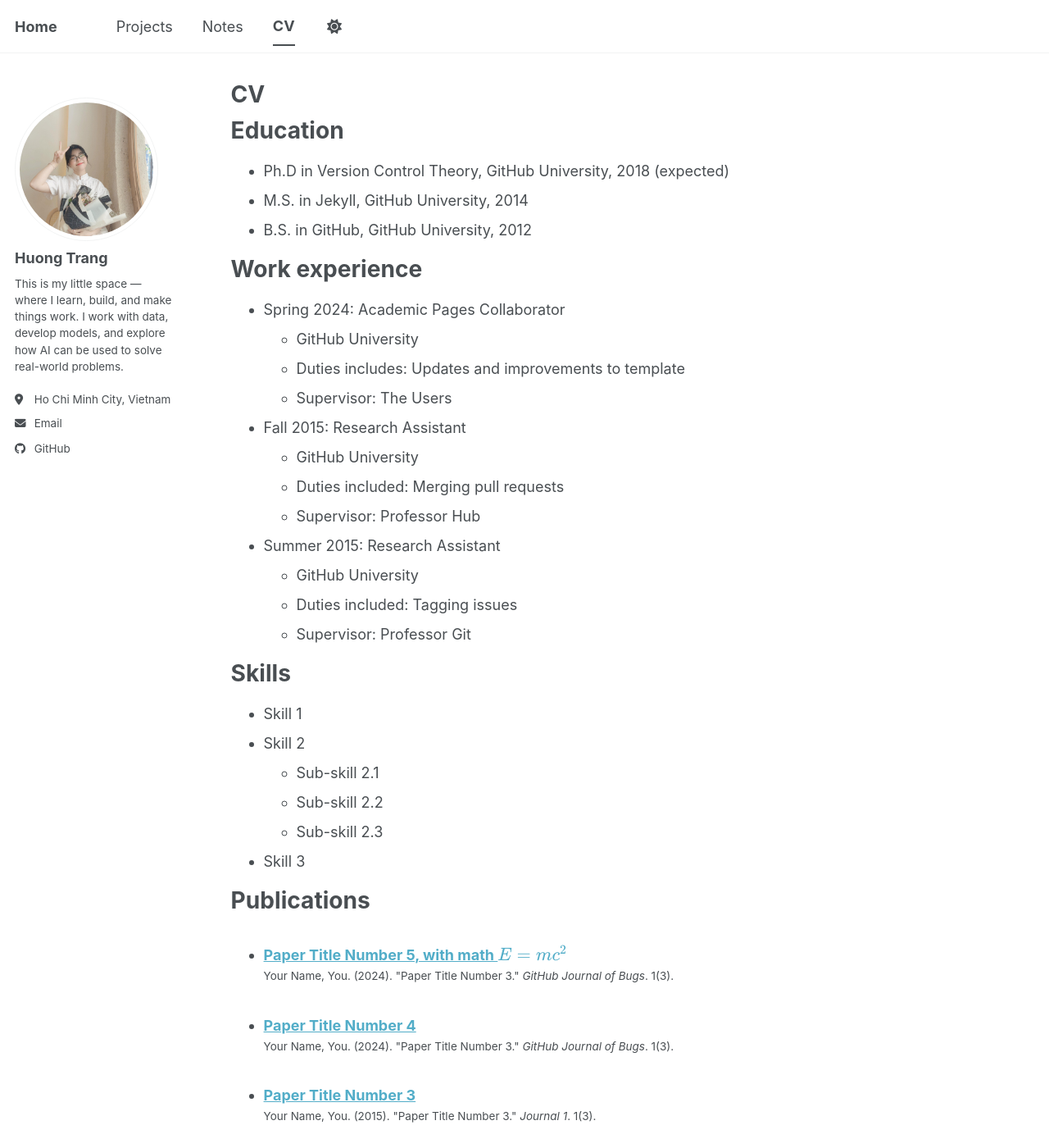
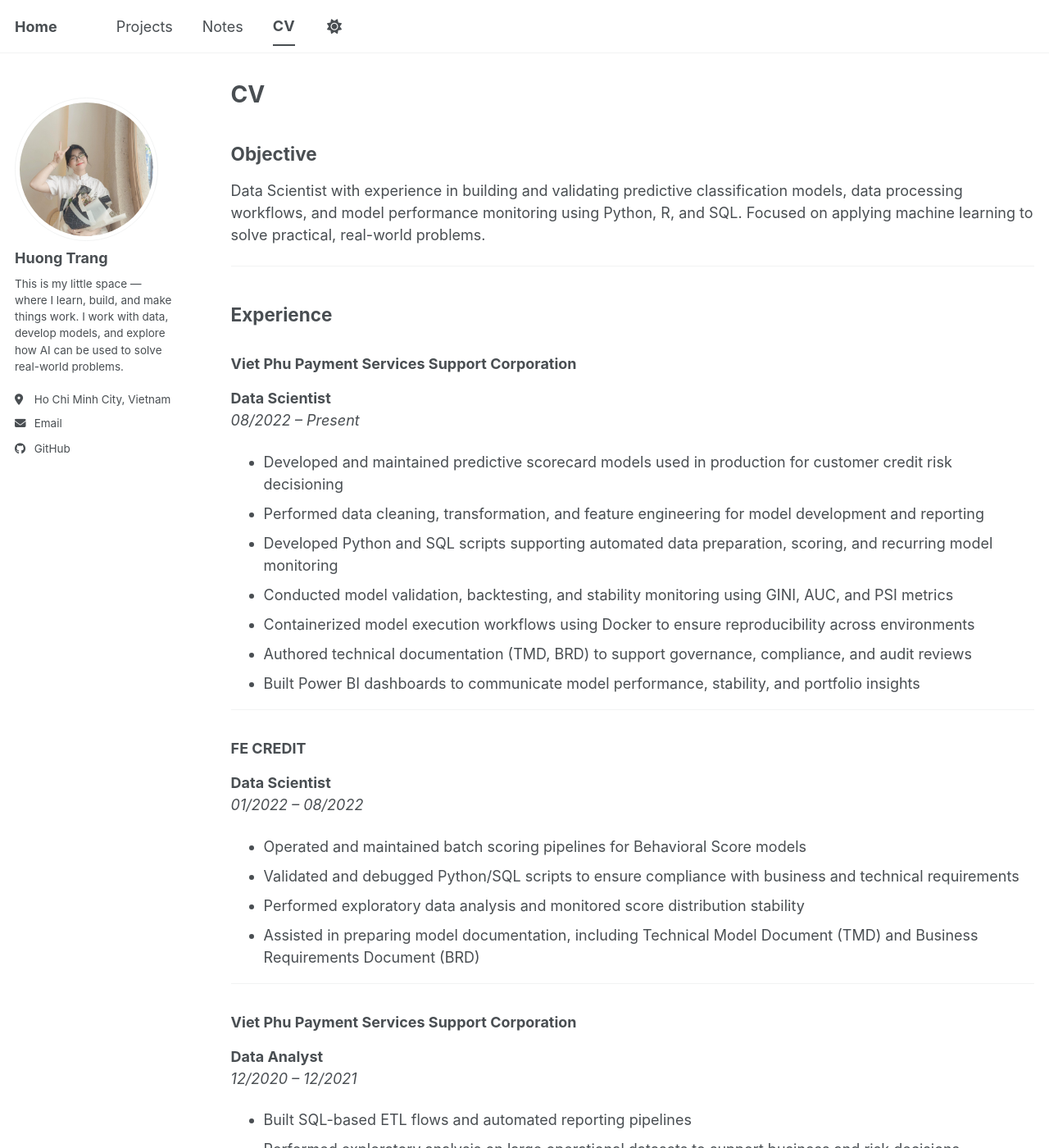
Before and after one commit to HuongTrangDo/huongtrangdo.github.io, a Jekyll site: the page built from _pages/cv.md, in a window 1280 px wide and 1400 px high. Shown: the whole window at 82% size. Built offline with Jekyll 4.4.1, drawn with Linux system fonts in a browser that asks for light colours; a script bundle is joined from its source files by our own code; library files that are not in the unit come from our copies; some of the changed text lies outside the part shown.

Commit message:
Update cv.md

```diff
--- a/_pages/cv.md
+++ b/_pages/cv.md
@@ -9,56 +9,75 @@ redirect_from:
 
 {% include base_path %}
 
-Education
-======
-* Ph.D in Version Control Theory, GitHub University, 2018 (expected)
-* M.S. in Jekyll, GitHub University, 2014
-* B.S. in GitHub, GitHub University, 2012
+## Objective
+Data Scientist with experience in building and validating predictive classification models, data processing workflows, and model performance monitoring using Python, R, and SQL. Focused on applying machine learning to solve practical, real-world problems.
 
-Work experience
-======
-* Spring 2024: Academic Pages Collaborator
-  * GitHub University
-  * Duties includes: Updates and improvements to template
-  * Supervisor: The Users
+---
 
-* Fall 2015: Research Assistant
-  * GitHub University
-  * Duties included: Merging pull requests
-  * Supervisor: Professor Hub
+## Experience
 
-* Summer 2015: Research Assistant
-  * GitHub University
-  * Duties included: Tagging issues
-  * Supervisor: Professor Git
+### Viet Phu Payment Services Support Corporation
+**Data Scientist**
+*08/2022 – Present*
 
-Skills
-======
-* Skill 1
-* Skill 2
-  * Sub-skill 2.1
-  * Sub-skill 2.2
-  * Sub-skill 2.3
-* Skill 3
+- Developed and maintained predictive scorecard models used in production for customer credit risk decisioning
+- Performed data cleaning, transformation, and feature engineering for model development and reporting
+- Developed Python and SQL scripts supporting automated data preparation, scoring, and recurring model monitoring
+- Conducted model validation, backtesting, and stability monitoring using GINI, AUC, and PSI metrics
+- Containerized model execution workflows using Docker to ensure reproducibility across environments
+- Authored technical documentation (TMD, BRD) to support governance, compliance, and audit reviews
+- Built Power BI dashboards to communicate model performance, stability, and portfolio insights
 
-Publications
-======
-  <ul>{% for post in site.publications reversed %}
-    {% include archive-single-cv.html %}
-  {% endfor %}</ul>
+---
 
-Talks
-======
-  <ul>{% for post in site.talks reversed %}
-    {% include archive-single-talk-cv.html  %}
-  {% endfor %}</ul>
+### FE CREDIT
+**Data Scientist**
+*01/2022 – 08/2022*
 
-Teaching
-======
-  <ul>{% for post in site.teaching reversed %}
-    {% include archive-single-cv.html %}
-  {% endfor %}</ul>
+- Operated and maintained batch scoring pipelines for Behavioral Score models
+- Validated and debugged Python/SQL scripts to ensure compliance with business and technical requirements
+- Performed exploratory data analysis and monitored score distribution stability
+- Assisted in preparing model documentation, including Technical Model Document (TMD) and Business Requirements Document (BRD)
 
-Service and leadership
-======
-* Currently signed in to 43 different slack teams
+---
+
+### Viet Phu Payment Services Support Corporation
+**Data Analyst**
+*12/2020 – 12/2021*
+
+- Built SQL-based ETL flows and automated reporting pipelines
+- Performed exploratory analysis on large operational datasets to support business and risk decisions
+- Delivered insights to non-technical teams through clear visualizations
+
+---
+
+### Transaction Technologies Limited
+**Business Analyst – Tester**
+*2016 – 08/2018*
+
+- Performed functional and integration testing for securities trading systems used by brokerage firms
+- Collaborated with development teams to identify, document, and resolve system issues
+- Prepared user manuals and provided training sessions for partner companies on system usage
+- Authored and maintained test cases and Software Requirements Specifications (SRS) to ensure system quality and compliance
+
+---
+
+## Education
+
+### John von Neumann Institute (JVN)
+*MSc in Applied Mathematics*
+*2018 – 2020*
+
+### University of Economics Ho Chi Minh City
+*BSc in Mathematical Finance*
+*2013 – 2017*
+
+---
+
+## Skills
+
+- **Programming:** Python, R, SQL
+- **Frameworks & Tools:** Docker, Power BI, Jupyter Notebook
+- **Machine Learning:** Predictive modeling, supervised & semi-supervised learning, statistical modeling
+- **Data Workflow:** Data cleaning, transformation, feature engineering
+- **Documentation & Collaboration:** Technical documentation (TMD, BRD), teamwork, cross-functional communication
```
